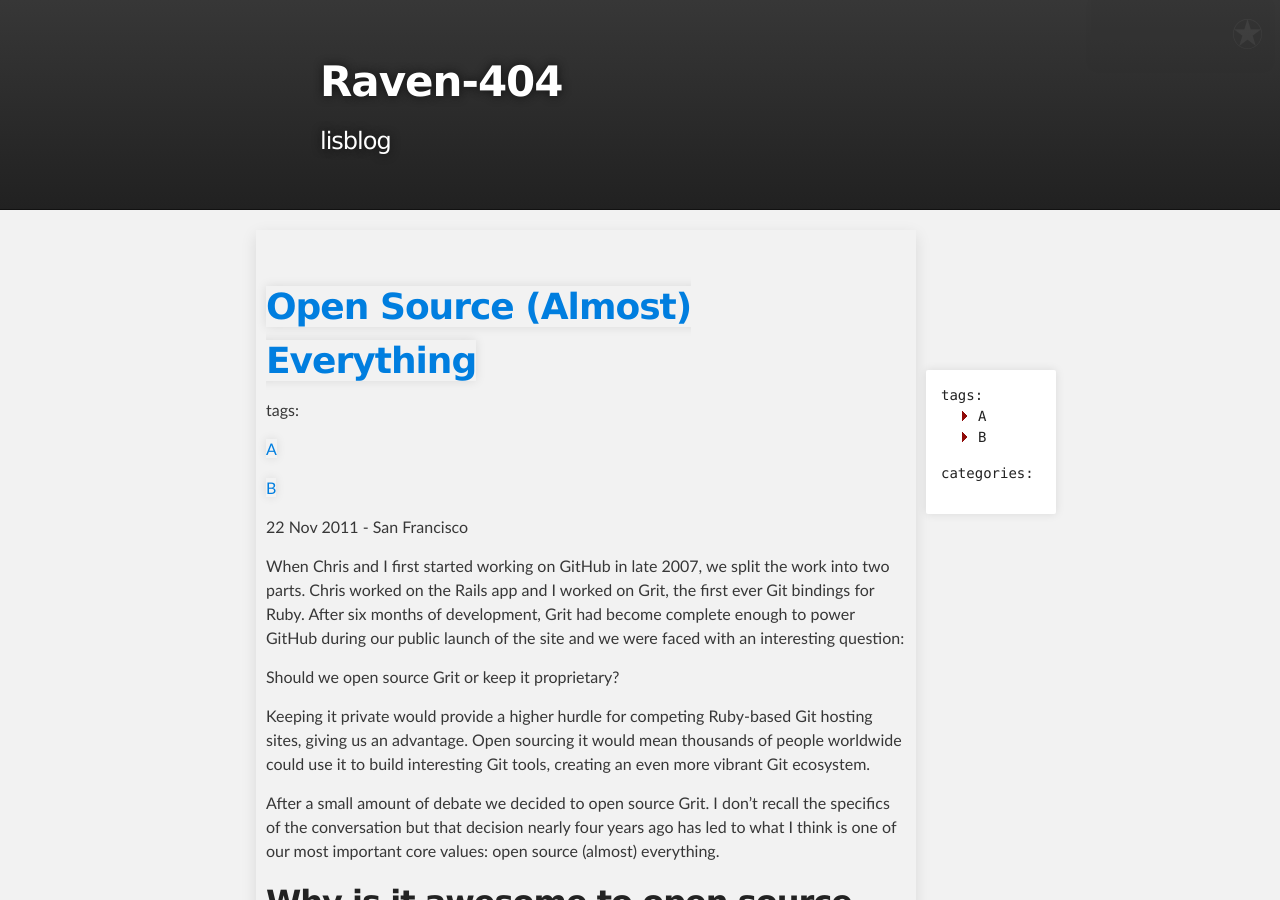
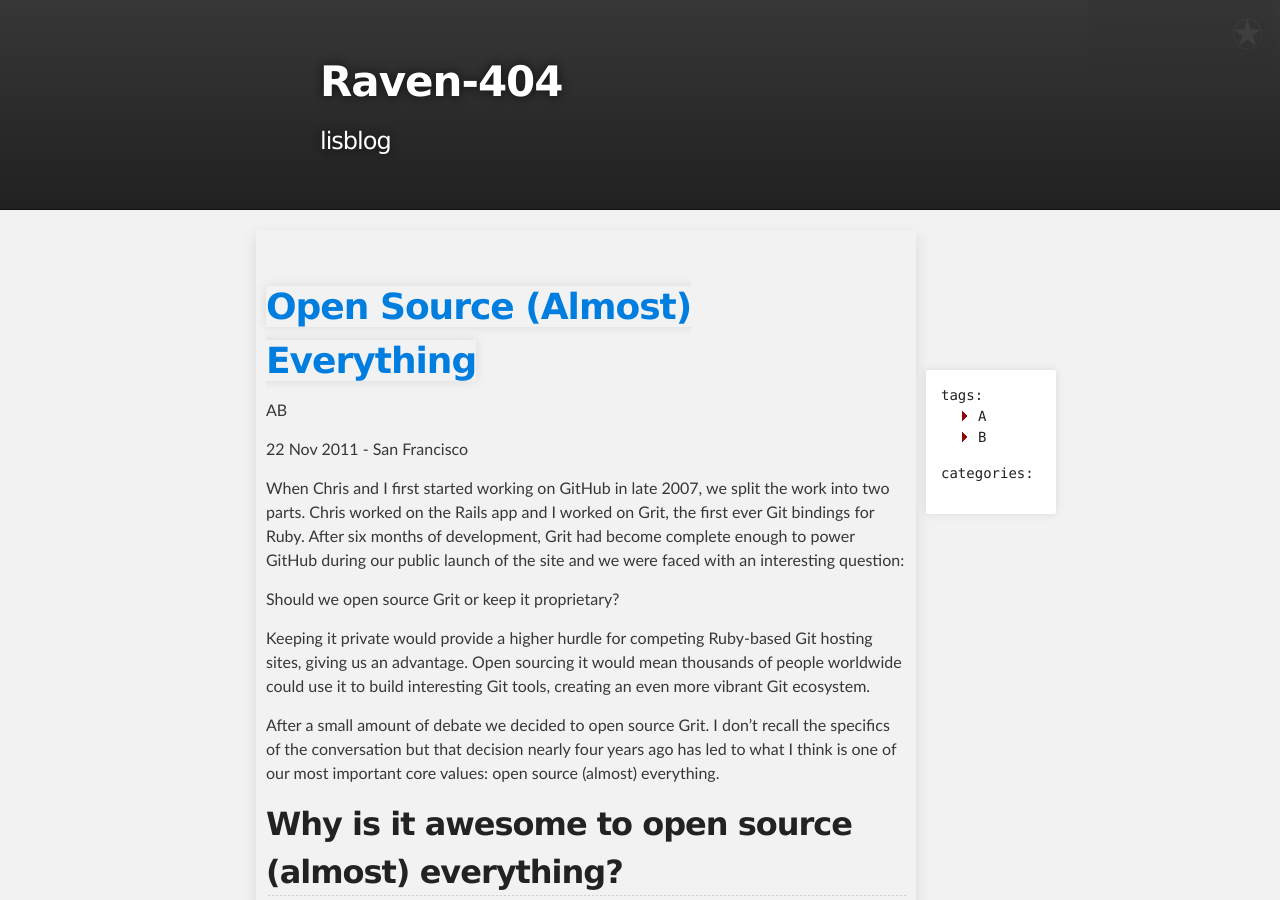
Before and after one commit to tonlog/tonlog.github.io, a Jekyll site: the page built from _posts/2011-11-22-open-source-everything.md, in a window 1280 px wide and 900 px high. Built offline with Jekyll 4.4.1, drawn with Linux system fonts in a browser that asks for light colours; Markdown is read by kramdown in place of the engine named in the settings.

Commit message:
Update 2011-11-22-open-source-everything.md

```diff
--- a/_posts/2011-11-22-open-source-everything.md
+++ b/_posts/2011-11-22-open-source-everything.md
@@ -6,10 +6,8 @@
 
 [{{ page.title }}]({{ site.baseurl }}{{ page.url }})
 ====================================================
-tags:
-{% for i in page.tags %}
-<a href="/tag.html#{{ i }}">{{ i }}</a>
-{% endfor %}
+
+{{ page.tags }}
 
 <p class="meta">22 Nov 2011 - San Francisco</p>
 
```
